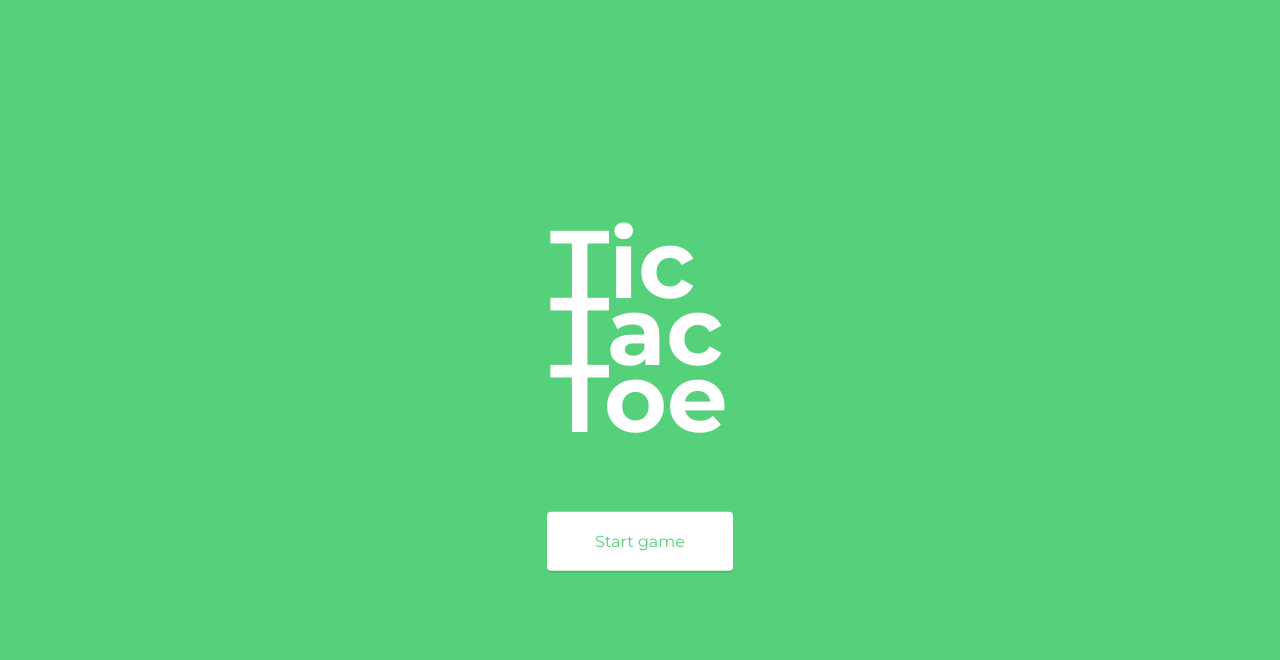
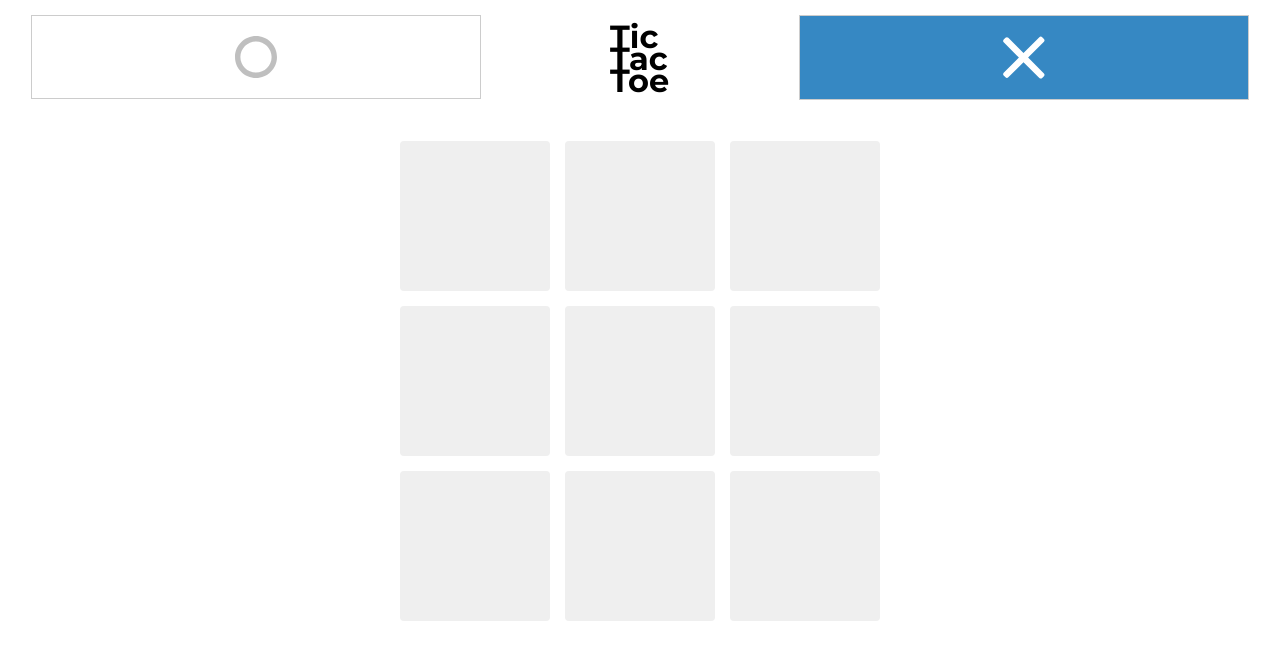
Before and after one commit to MASTER-PNZ/Techdegree_project4, a plain HTML site: page index.html in a window 1280 px wide. Both pictures are taken after a click on the link "Start game". Drawn offline with Linux system fonts and the light colour scheme.

Commit message:
Making the start page work
Added function to accept user name and append name to div. added functionality for background css.

```diff
--- a/css/style.css
+++ b/css/style.css
@@ -8,7 +8,7 @@ ul {
   padding: 0;
   list-style: none; }
 
-h1 {
+h1{
   font-family: "Montserrat", sans-serif;
   line-height: 0.7;
   margin: 0 auto;
@@ -137,3 +137,10 @@ h1 {
     .boxes .box-filled-2 {
       background-color: #3688C3;
       background-image: url(../img/x.svg); }
+
+
+// Added CSS Styling for inputs and buttons
+#user_name {
+margin-top: 20px;
+
+}
--- a/index.html
+++ b/index.html
@@ -11,6 +11,9 @@
 	<div class="screen screen-start" id="start">
 	  <header>
 	    <h1>Tic Tac Toe</h1>
+			<label for="user_name">Name:</label>
+			<input type="text" name="name" id="user_name" placeholder="Enter Player Name">
+			<br>
 	    <a href="#" class="button">Start game</a>
 	  </header>
 	</div>
--- a/js/main.js
+++ b/js/main.js
@@ -12,6 +12,25 @@ $(function(){
     gamePage.hide();
     gameEndPage.hide();
 });
+
+$('#user_name').focus();
+//function to start game
+
+$('.button').on("click", function (){
+  startPage.hide();
+  gamePage.show();
+  const player1Name =  $('#user_name').val();
+  $('#player1').append(player1Name);
+});
+
+$('#player1').addClass("active");
+
+$('#player2').addClass("active");
+$('#player1').removeClass("active");
+
+// variables for html player elements
+
+// Game play functionality
 
 // Classes for Players and their moves
 
@@ -35,6 +54,8 @@ function endGameState () {
 
 }
 
+// function for box hover property
+
 // function for buttons to add and name inputs
 
 function button () {}
```
